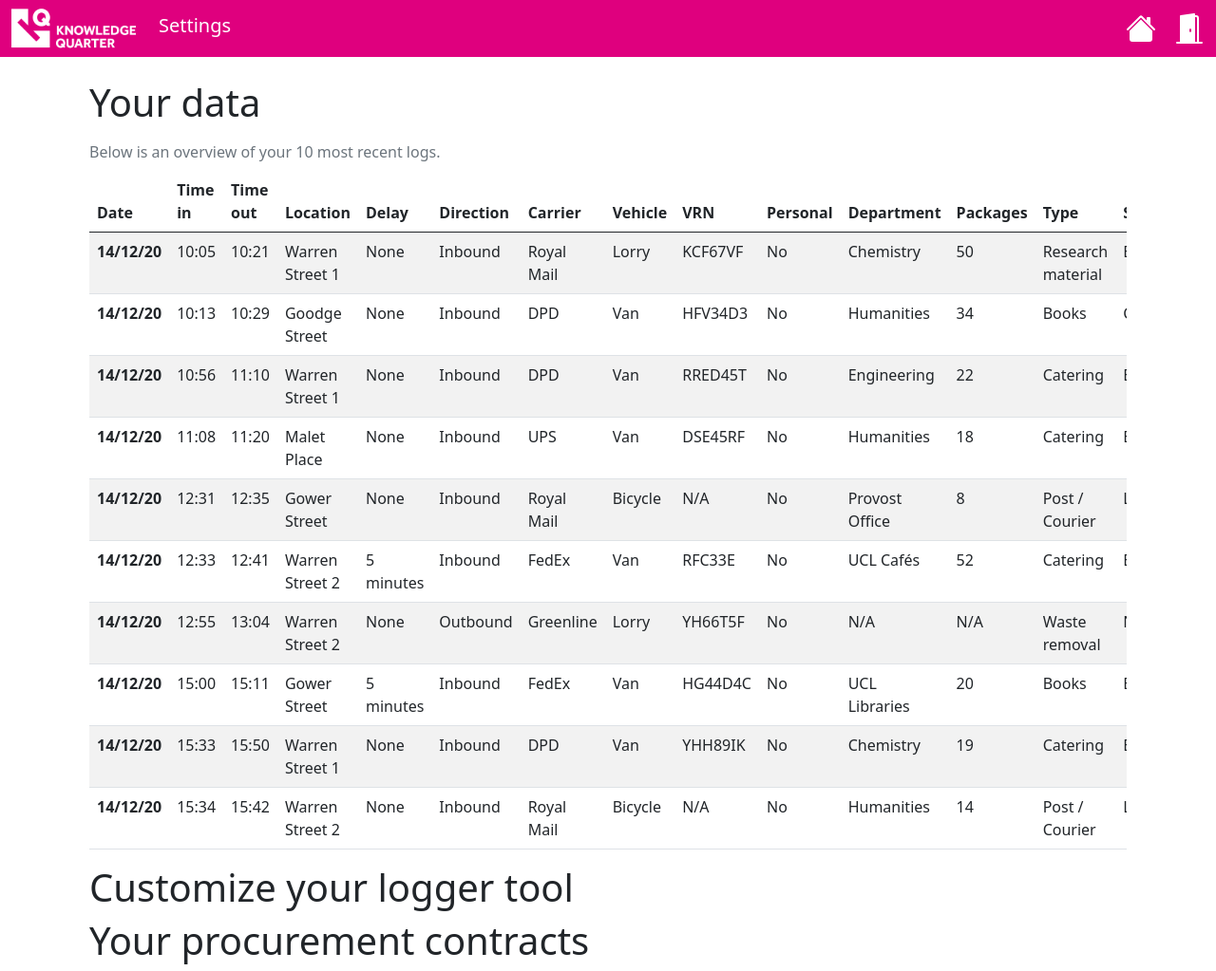
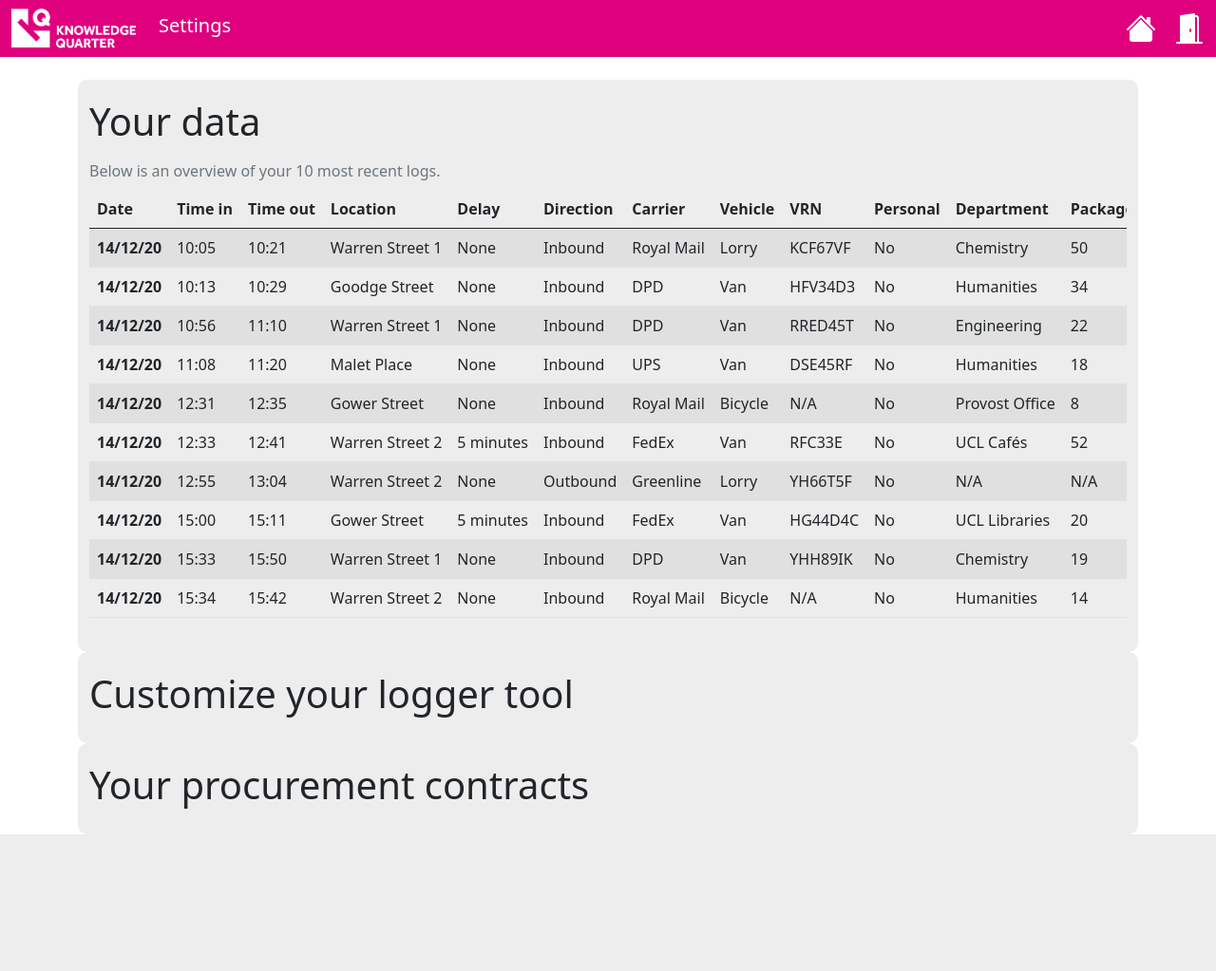
Before and after one commit to KnowledgeQuarter/KnowledgeQuarter, a Flask app: page /settings in a window 1280 px wide. Shown: the whole page at 95% size. After the commit the page ends 879 px from the top, so only its background shows below. Run offline with Flask 2, Linux system fonts and the light colour scheme.

Commit message:
Updated styles

```diff
--- a/static/styles/styles.css
+++ b/static/styles/styles.css
@@ -95,7 +95,7 @@
   width: 100%
 }
 
-.form {
+.box {
   background: #EDEDED;
   border-radius: 10px;
   padding: 20px 0;
@@ -115,3 +115,7 @@
   font-weight: bold;
   margin-left: 20px;
 }
+
+th, td {
+  white-space: nowrap;
+}
```
